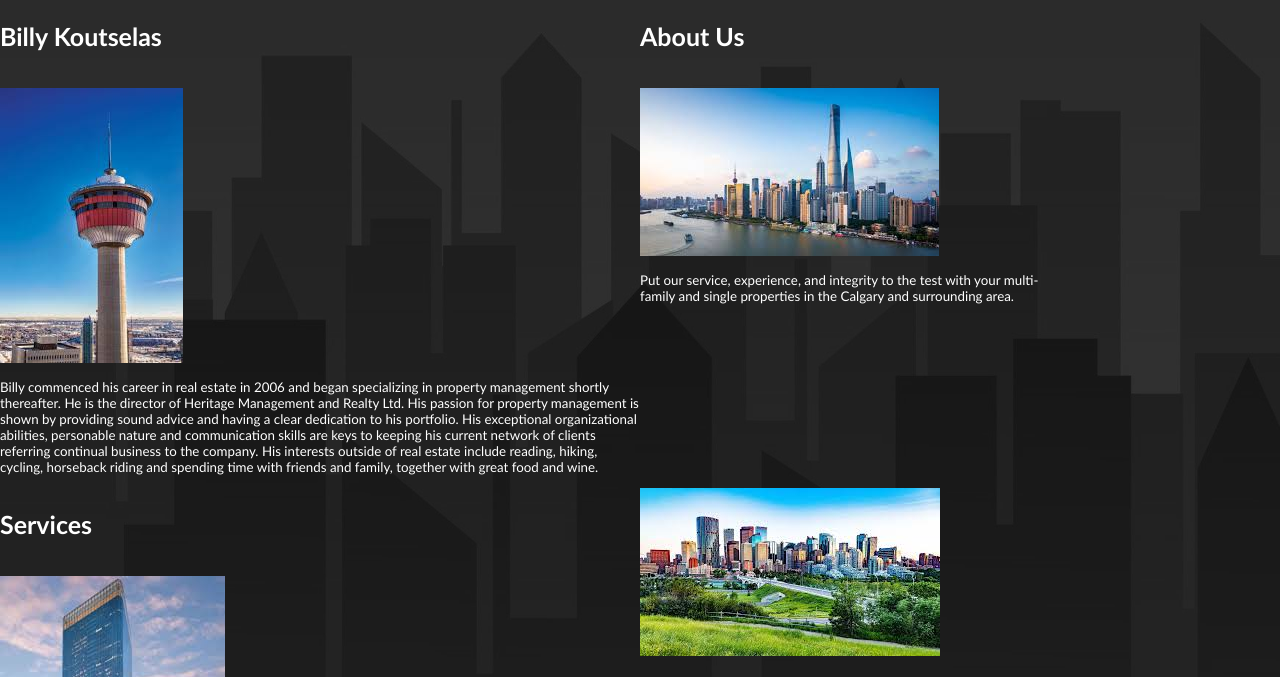
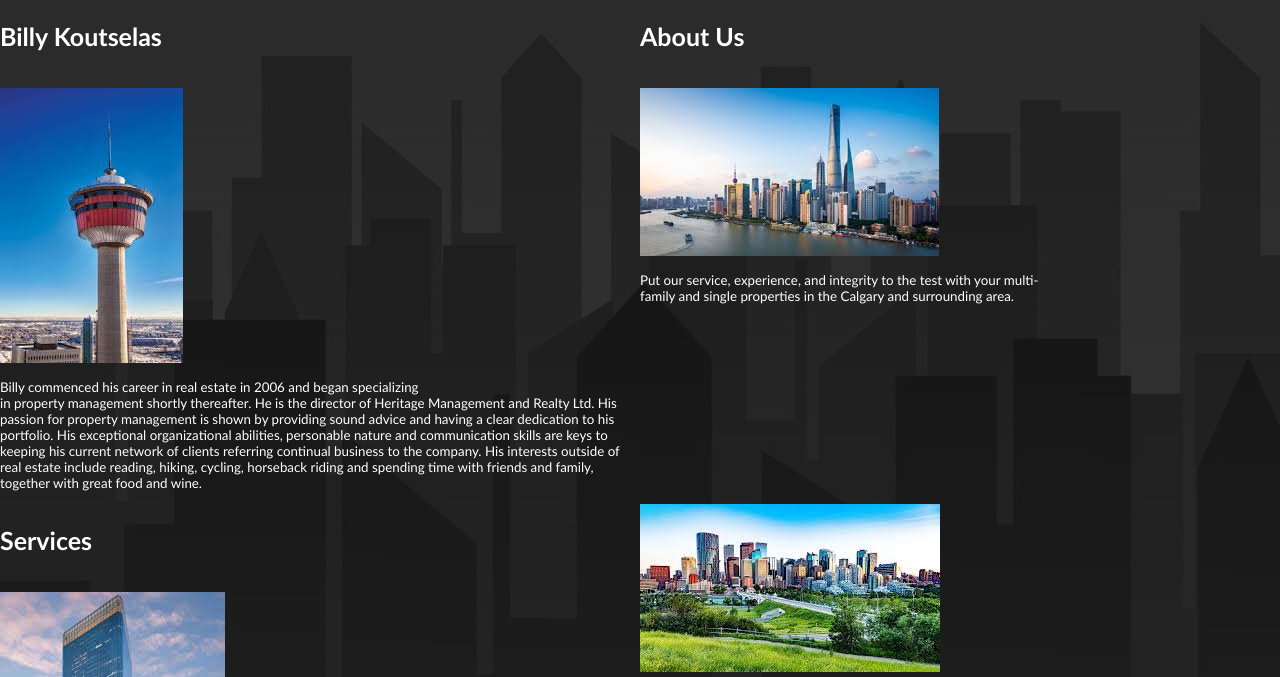
Before and after one commit to ARMAAN11ALLIDINA/HeritageManagment, a plain HTML site: page index.html in a window 1280 px wide. Shown: the part 92-769 px from the top of the page. Drawn offline with Linux system fonts and the light colour scheme.

Commit message:
Update index.html

```diff
--- a/index.html
+++ b/index.html
@@ -12,7 +12,7 @@
     <section class="vision">
         <div><h2>Billy Koutselas</h2><br>
             <img src="images/download.jpg" alt="building"><br>
-            <p>Billy commenced his career in real estate in 2006 and began specializing in property management shortly thereafter. He is the director of Heritage Management and Realty Ltd. His passion
+            <p>Billy commenced his career in real estate in 2006 and began specializing<br> in property management shortly thereafter. He is the director of Heritage Management and Realty Ltd. His passion
                 for property management is shown by providing sound advice and having a clear dedication to his portfolio. His exceptional organizational abilities, personable nature and communication
                 skills are keys to keeping his current network of clients referring continual business to the company. His interests outside of real estate include
                 reading, hiking, cycling, horseback riding and spending time with friends and family, together with great food and wine.</p>
```
